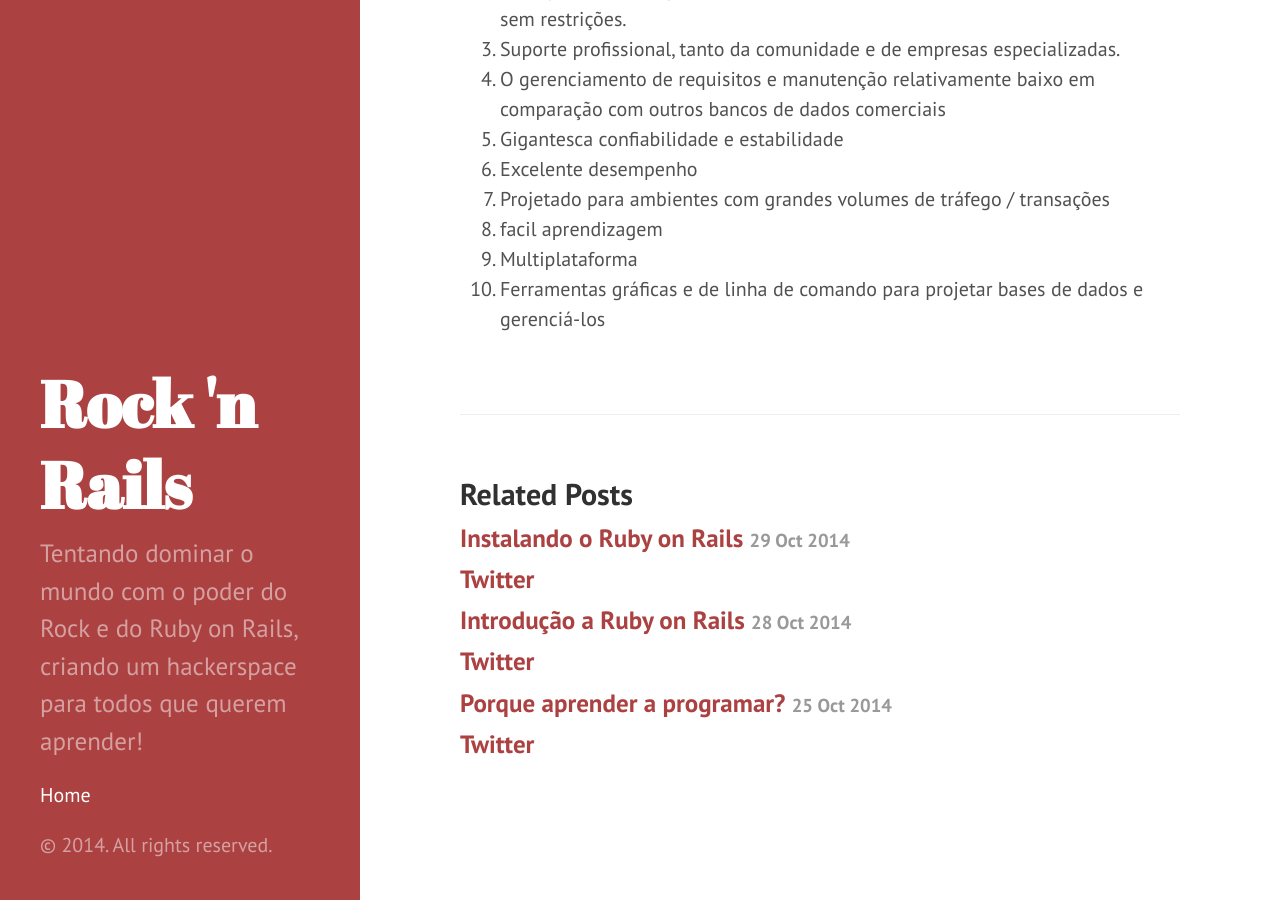
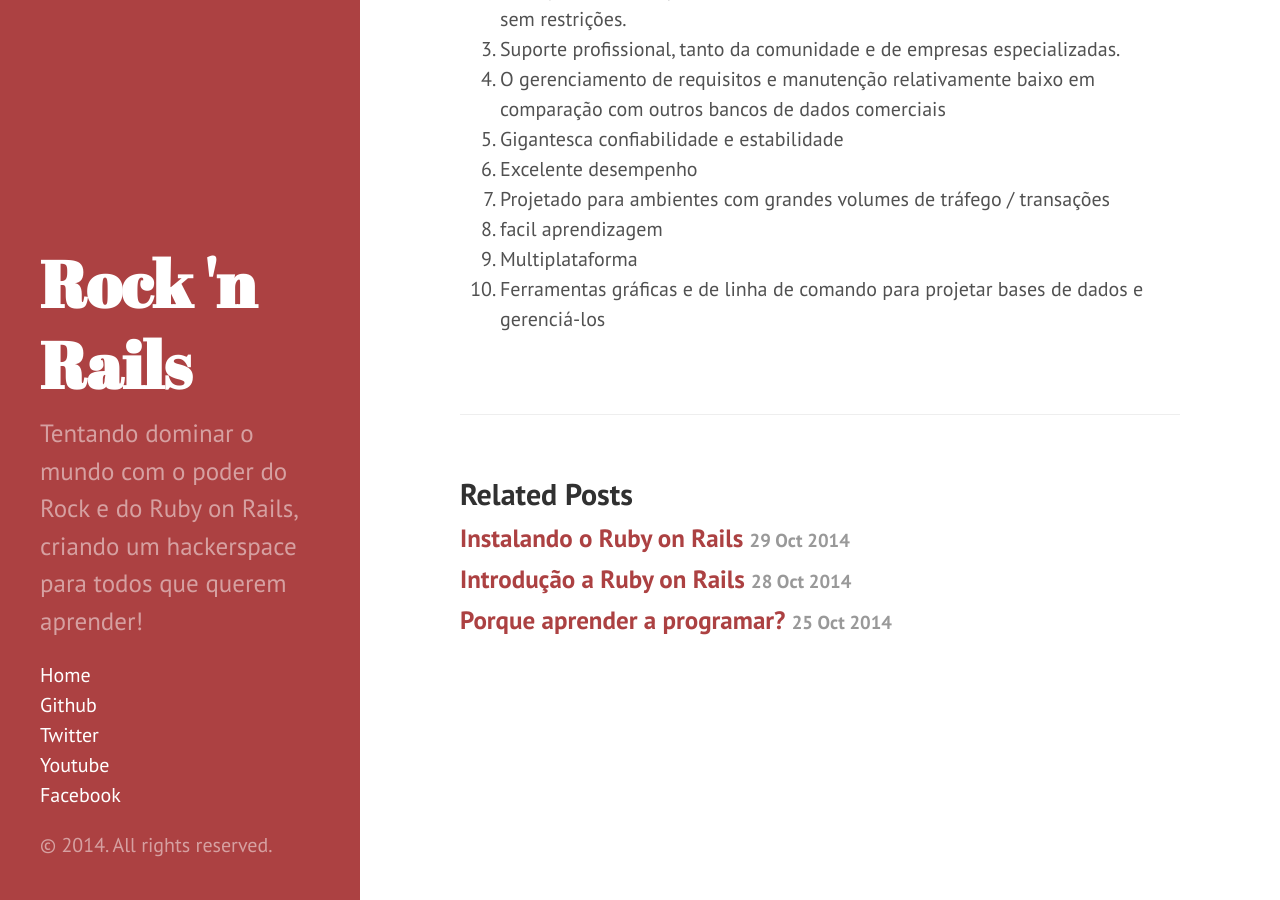
Before and after one commit to rocknrails/rocknrails.github.io, a Jekyll site: the page built from _posts/2014-10-25-10-razoes-para-postgre.md, in a window 1280 px wide and 900 px high, scrolled down 661 px. Built offline with Jekyll 4.4.1, drawn with Linux system fonts in a browser that asks for light colours.

Commit message:
add links sociais

```diff
--- a/_includes/sidebar.html
+++ b/_includes/sidebar.html
@@ -26,9 +26,10 @@
         {% endif %}
       {% endfor %}
 
-      <!--li class="sidebar-nav-item"><a href="{{ site.github.repo }}/archive/v{{ site.version }}.zip">Download</a></li>
-      <li class="sidebar-nav-item"><a href="{{ site.github.repo }}">GitHub project</a></li>
-      <li class="sidebar-nav-item">Currently v{{ site.version }}</li-->
+      <li class="sidebar-nav-item"><a href="https://github.com/rocknrails">Github</a></li>
+      <li class="sidebar-nav-item"><a href="https://twitter.com/rockrails">Twitter</a></li>
+      <li class="sidebar-nav-item"><a href="https://www.youtube.com/user/rockrails">Youtube</a></li>
+      <li class="sidebar-nav-item"><a href="https://www.facebook.com/rocknrails">Facebook</a></li>
     </ul>
 
     <p>&copy; {{ site.time | date: '%Y' }}. All rights reserved.</p>
--- a/_layouts/post.html
+++ b/_layouts/post.html
@@ -20,13 +20,6 @@ layout: default
           </a>
         </h3>
       </li>
-      <li>
-        <h3>
-          <a href="https://twitter.com/rockrails" target="_blank">
-           Twitter
-          </a>
-        </h3>
-      </li>
     {% endfor %}
   </ul>
 </div>
```
